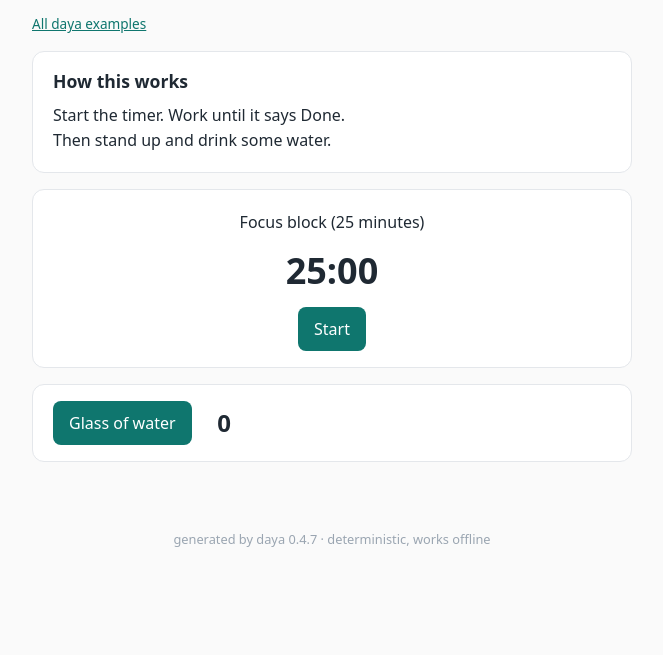
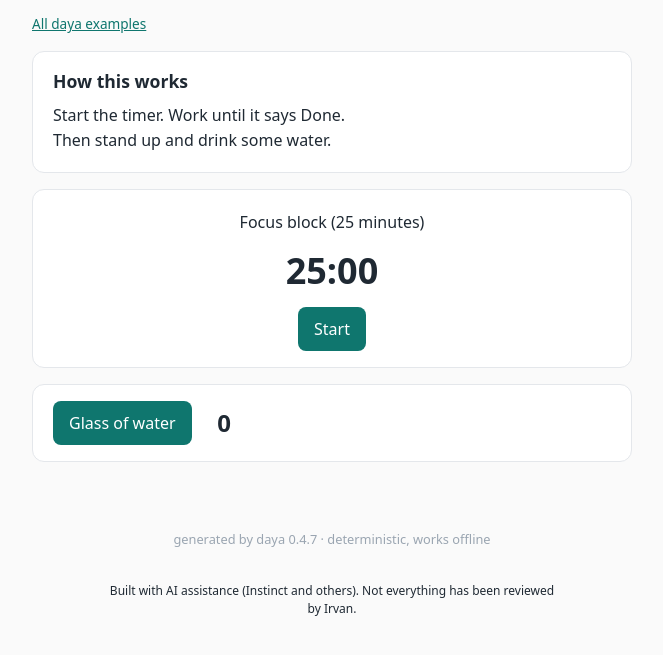
Before and after one commit to irvan-putra/daya, a plain HTML site: page docs/focus-timer.html in a window 1280 px wide. Shown: the part 103-758 px from the top of the page, without its empty margins (308-971 px from the left). Drawn offline with Linux system fonts and the light colour scheme.

Commit message:
Disclose AI assistance on subpages and clarify release artifact comments

```diff
--- a/docs/focus-timer.html
+++ b/docs/focus-timer.html
@@ -333,5 +333,6 @@ function dayaTodoInit(box) {
 
 document.querySelectorAll(".daya-todo").forEach(dayaTodoInit);
 </script>
+<p class="ai-disclosure" style="font:12px/1.5 system-ui,sans-serif;text-align:center;padding:12px 16px;margin:20px auto;max-width:70ch">Built with AI assistance (Instinct and others). Not everything has been reviewed by Irvan.</p>
 </body>
 </html>
```
Also changed, not shown: docs/reading-quiz.html (+1 -0 lines), docs/shared-list.html (+1 -0 lines).
